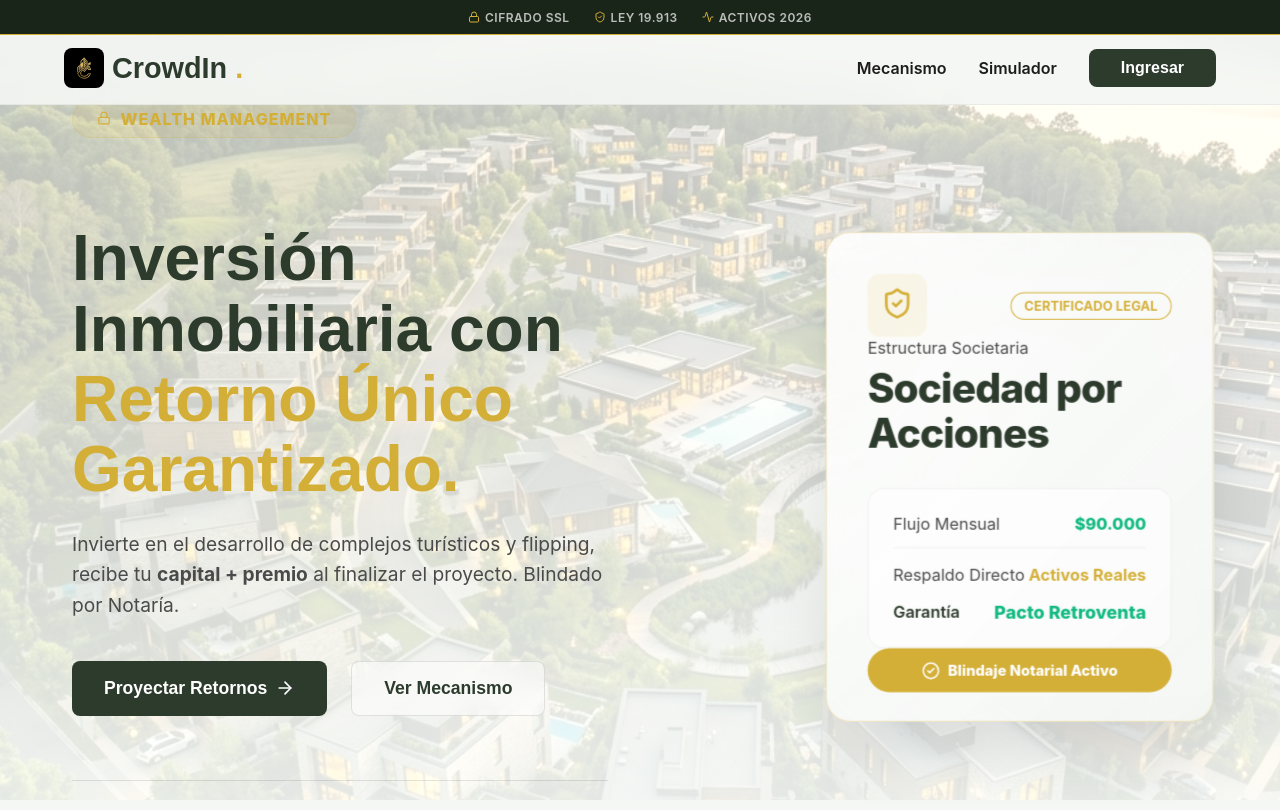
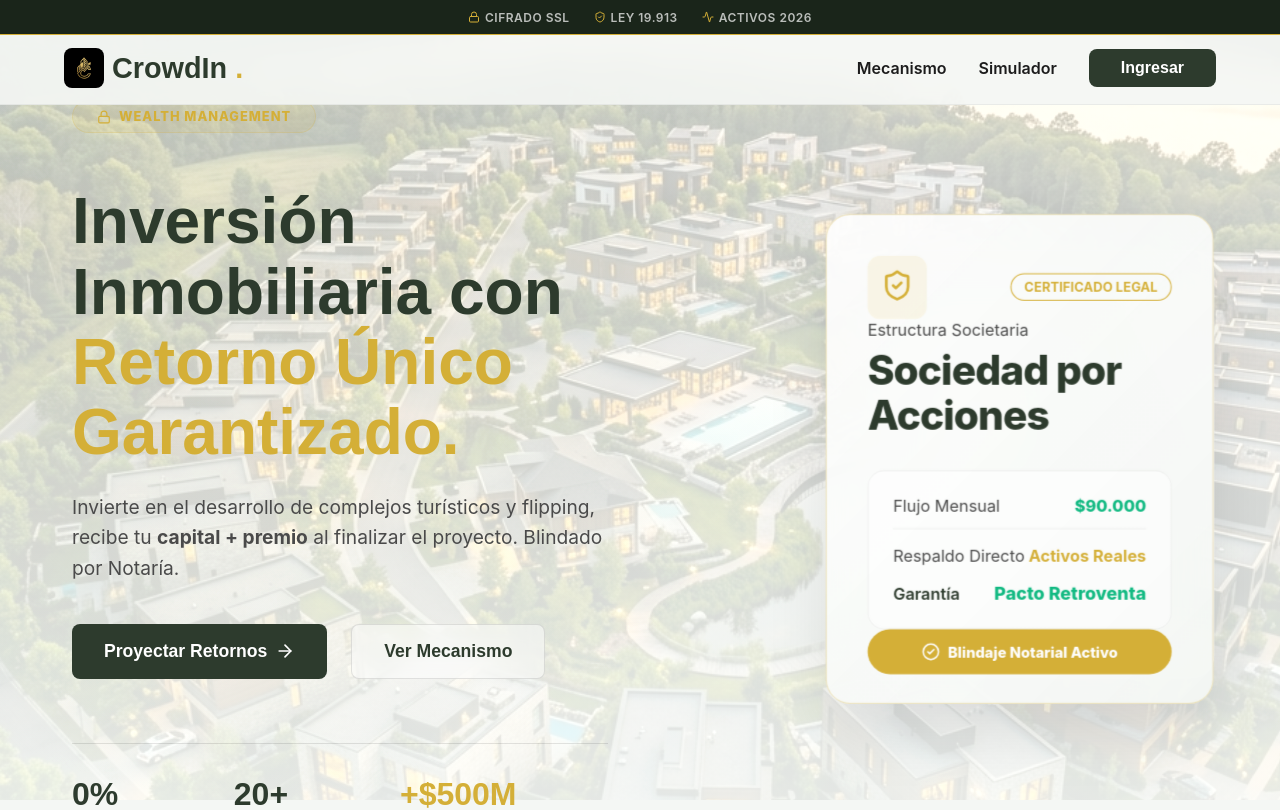
Before and after one commit to Rentapro/CrowdIn, a React (Vite) app: page / in a window 1280 px wide. Shown: the top 810 px of the page. Built offline with nearby package versions, Linux system fonts and the light colour scheme.

Commit message:
Fix: Purga de estilos inline y estabilización de arquitectura 3D

```diff
--- a/src/App.jsx
+++ b/src/App.jsx
@@ -237,37 +237,36 @@ function App() {
 
       {/* HERO SECTION (3D Enhancements) */}
       <section className="hero" ref={heroRef} onMouseMove={handleMouseMove}>
-        <div className="container" style={{ position: 'relative', zIndex: 1 }}>
-          <div className="hero-grid" style={{ alignItems: 'center' }}>
+        <div className="container">
+          <div className="hero-grid">
             <div className="hero-content">
-              <div style={{ display: 'inline-block', padding: '0.5rem 1.5rem', background: 'rgba(212, 175, 55, 0.1)', color: 'var(--gold-primary)', border: '1px solid rgba(212,175,55,0.2)', borderRadius: '50px', fontWeight: 800, marginBottom: '2rem', letterSpacing: '1px', textTransform: 'uppercase' }}>
-                <Lock size={14} style={{ display: 'inline', marginRight: '5px' }}/> Wealth Management
+              <div className="hero-badge">
+                <Lock size={14} /> Wealth Management
               </div>
               <h1 className="hero-title">
-                Inversión Inmobiliaria con <span style={{ color: 'var(--gold-primary)' }}>Retorno Único Garantizado.</span>
+                Inversión Inmobiliaria con <span>Retorno Único Garantizado.</span>
               </h1>
               <p className="hero-subtitle">
                 Invierte en el desarrollo de complejos turísticos y flipping, recibe tu <strong>capital + premio</strong> al finalizar el proyecto. Blindado por Notaría.
               </p>
 
-              <div style={{ display: 'flex', gap: '1.5rem', flexWrap: 'wrap', marginTop: '2rem' }}>
-                <a href="#calculadora" className="btn btn-primary" style={{ padding: '1rem 2rem', fontSize: '1.1rem', display: 'flex', alignItems: 'center', gap: '0.5rem' }}>
+              <div className="hero-buttons">
+                <a href="#calculadora" className="btn btn-primary btn-cta">
                   Proyectar Retornos <ArrowRight size={20} />
                 </a>
-                <a href="#como-funciona" className="btn" style={{ background: 'rgba(255,255,255,0.5)', border: '1px solid rgba(0,0,0,0.1)', color: 'var(--sage-800)', padding: '1rem 2rem', fontSize: '1.1rem', backdropFilter: 'blur(10px)' }}>
+                <a href="#como-funciona" className="btn btn-secondary">
                   Ver Mecanismo
                 </a>
               </div>
 
-              <div className="stats-bar" style={{ borderColor: 'rgba(0,0,0,0.1)' }}>
-                <div className="stat-item"><h4 style={{ color: 'var(--sage-800)' }}>0%</h4><p style={{ color: 'var(--charcoal-mid)' }}>Default Histórico</p></div>
-                <div className="stat-item"><h4 style={{ color: 'var(--sage-800)' }}>20+</h4><p style={{ color: 'var(--charcoal-mid)' }}>Años Experiencia</p></div>
-                <div className="stat-item"><h4 style={{ color: 'var(--gold-primary)' }}>+$500M</h4><p style={{ color: 'var(--charcoal-mid)' }}>Gestionados Anual</p></div>
+              <div className="stats-bar">
+                <div className="stat-item"><h4>0%</h4><p>Default Histórico</p></div>
+                <div className="stat-item"><h4>20+</h4><p>Años Experiencia</p></div>
+                <div className="stat-item highlight"><h4>+$500M</h4><p>Gestionados Anual</p></div>
               </div>
             </div>
 
-            {/* 3D Interactive Card Element */}
-            <div style={{ perspective: '1000px', display: window.innerWidth > 992 ? 'block' : 'none' }}>
+            <div className="hero-visual-3d">
               <div style={{
                 position: 'relative',
                 width: '100%',
--- a/src/index.css
+++ b/src/index.css
@@ -165,6 +165,59 @@ body {
   padding-top: 100px;
 }
 
+.hero-badge {
+  display: inline-block;
+  padding: 0.5rem 1.5rem;
+  background: rgba(212, 175, 55, 0.1);
+  color: var(--gold-primary);
+  border: 1px solid rgba(212,175,55,0.2);
+  border-radius: 50px;
+  font-weight: 800;
+  margin-bottom: 2rem;
+  letter-spacing: 1px;
+  text-transform: uppercase;
+  font-size: 0.8rem;
+  display: flex;
+  align-items: center;
+  gap: 0.5rem;
+  width: fit-content;
+}
+
+.hero-buttons {
+  display: flex;
+  gap: 1.5rem;
+  flex-wrap: wrap;
+  margin-top: 2rem;
+}
+
+.btn-cta {
+  padding: 1rem 2rem;
+  font-size: 1.1rem;
+  display: flex;
+  align-items: center;
+  gap: 0.5rem;
+}
+
+.btn-secondary {
+  background: rgba(255,255,255,0.5);
+  border: 1px solid rgba(0,0,0,0.1);
+  color: var(--sage-800);
+  padding: 1rem 2rem;
+  font-size: 1.1rem;
+  backdrop-filter: blur(10px);
+}
+
+.hero-visual-3d {
+  perspective: 1000px;
+  display: block;
+}
+
+@media (max-width: 992px) {
+  .hero-visual-3d {
+    display: none;
+  }
+}
+
 .hero-grid {
   display: grid;
   grid-template-columns: 1fr 1fr;
@@ -220,16 +273,22 @@ body {
 
 @media (max-width: 768px) {
   .stats-bar {
-    gap: 1.5rem;
-    justify-content: space-between;
+    gap: 1rem;
+    justify-content: center;
     text-align: center;
+    flex-direction: column;
+    border-top: 1px solid rgba(0,0,0,0.05);
   }
   .stat-item h4 {
-    font-size: 1.5rem;
+    font-size: 1.8rem;
   }
   .stat-item p {
-    font-size: 0.75rem;
+    font-size: 0.8rem;
   }
+}
+
+.stat-item.highlight h4 {
+  color: var(--gold-primary);
 }
 
 /* Calculadora */
```
Also changed, not shown: 1 other file (tests, documents, lock files or other folders).
